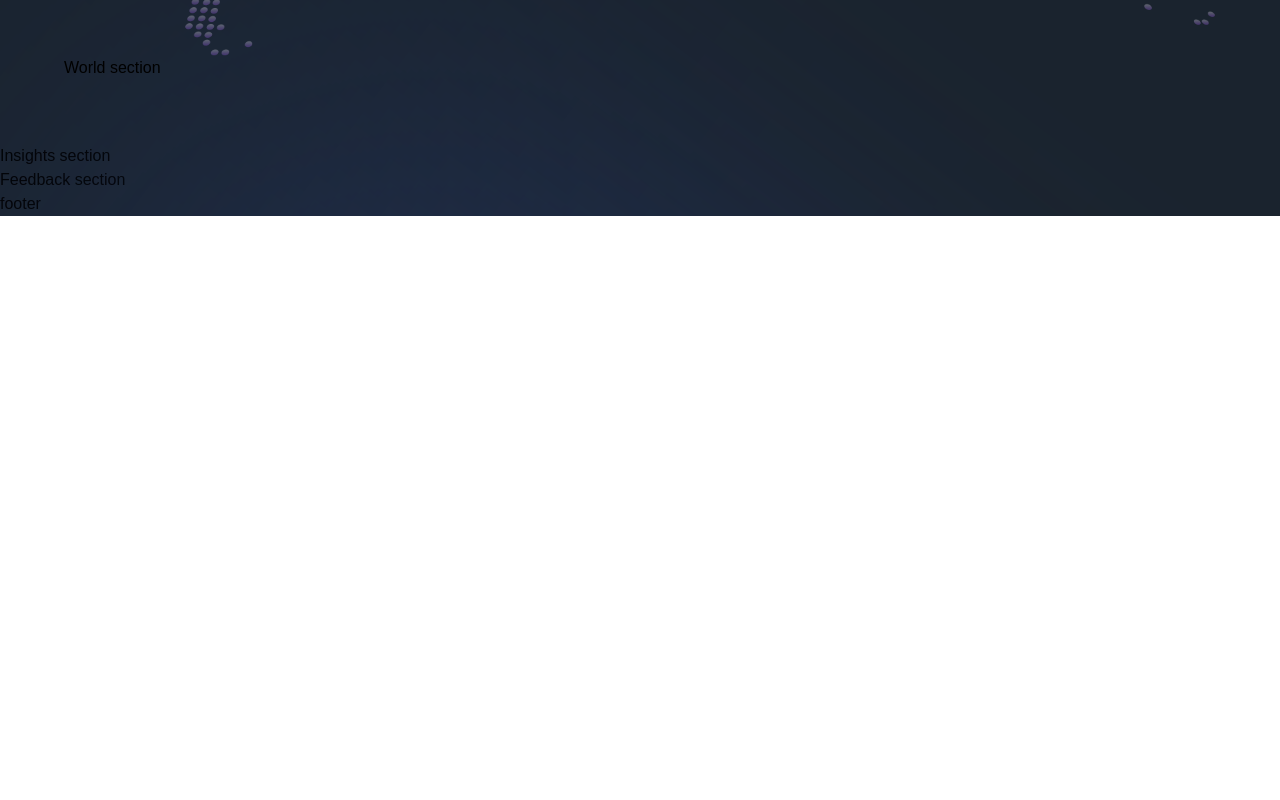
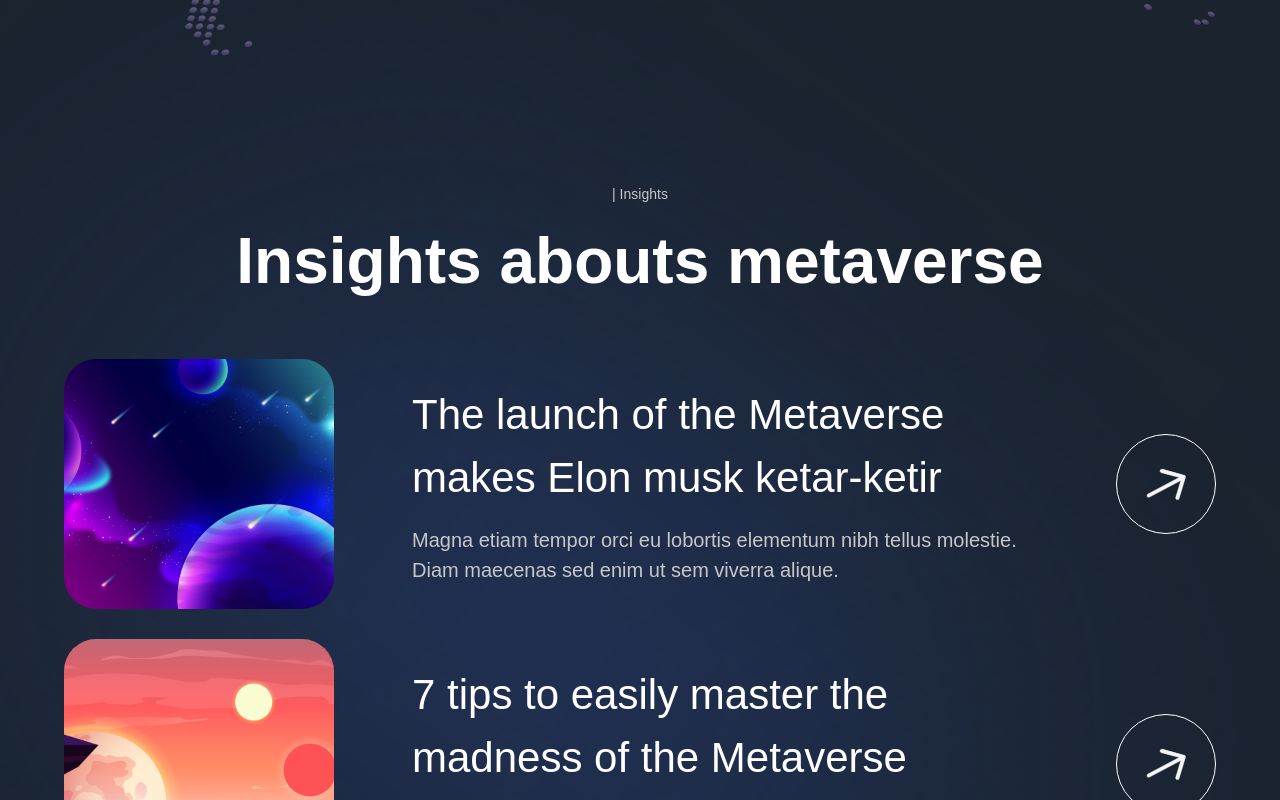
Before and after one commit to dineshEth/metaverse, a Next.js app: page / in a window 1280 px wide. Shown: the part 5120-5920 px from the top of the page. Before the commit the page ends 5336 px from the top, so only its background shows below. Built offline with nearby package versions, Linux system fonts and the light colour scheme; a web font is replaced by a local one.

Commit message:
Insight component finish

```diff
--- a/components/InsightCard.jsx
+++ b/components/InsightCard.jsx
@@ -1,9 +1,23 @@
 'use client';
+import { motion } from 'framer-motion';
+import { fadeIn } from '../utils/motion';
 
-const InsightCard = () => (
-  <div>
-    Insight Card
-  </div>
+const InsightCard = ({imgUrl, title, subtitle, index}) => (
+  <motion.div
+  variants={fadeIn('up','spring',index*0.5,1)}
+  className="flex md:flex-row flex-col gap-4">
+    <img src={imgUrl} alt="planet-01" className='md:w-[270px] w-full h-[250px] rounded-[32px] object-cover' />
+    <div className='w-full flex justify-between items-center'>
+      <div className='flex-1 md:ml-[62px] flex flex-col max-w-[650px] '>
+        <h4 className='font-normal lg:text-[42px] text-[26px] text-white'>{title}</h4>
+        <p className='mt-[16px] font-normal lg:text-[20px] text-[14px] text-secondary-white'>{subtitle}</p>
+      </div>
+        {/* ============ RIGHT SIDE ARROW =========== */}
+      <div className='lg:flex hidden items-center justify-center w-[100px] h-[100px] rounded-full bg-transparent border-[1px] border-white'>
+        <img src="arrow.svg" alt="arrow" className='w-[40%] h-[405] object-contain' />
+      </div>
+    </div>
+  </motion.div>
 );
 
 export default InsightCard;
--- a/sections/Insights.jsx
+++ b/sections/Insights.jsx
@@ -1,7 +1,31 @@
 'use client';
 
+import { motion } from "framer-motion";
+import { insights } from '../constants'
+import styles from "../styles";
+import { staggerContainer } from "../utils/motion";
+import { TypingText, TitleText, InsightCard } from '../components'
+
+
 const Insights = () => (
-  <section>
+  <section className={`${styles.paddings} relative z-10`}>
+    <motion.div  variants={staggerContainer}
+      initial="hidden"
+      whileInView="show"
+      viewport={{once:false ,amount:0.25}}
+      className={`${styles.innerWidth} mx-auto flex flex-col`}
+    >
+      <TypingText title="| Insights"  textStyles="text-center"/>
+      <TitleText title="Insights abouts metaverse"  textStyles="text-center"/>
+      <div className="mt-[50px] flex flex-col gap-[30px] ">
+        {insights.map((insight,index)=>(
+          <InsightCard
+            key={`insight-${index}`}
+            {...insight}
+            index={index + 1} />
+        ))}
+      </div>
+    </motion.div>
     Insights section
   </section>
 );
--- a/sections/World.jsx
+++ b/sections/World.jsx
@@ -31,7 +31,6 @@
         </div>
       </motion.div>
     </motion.div>
-    World section
   </section>
 );
 
```
